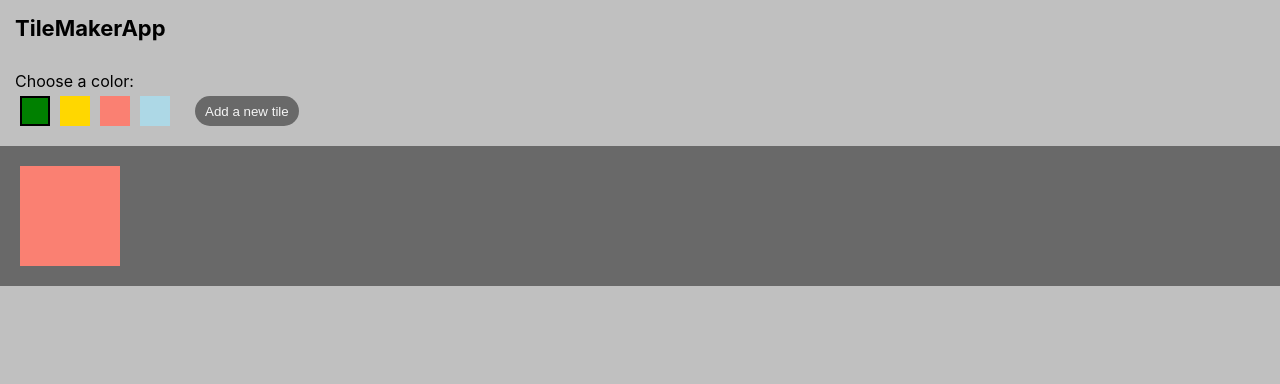
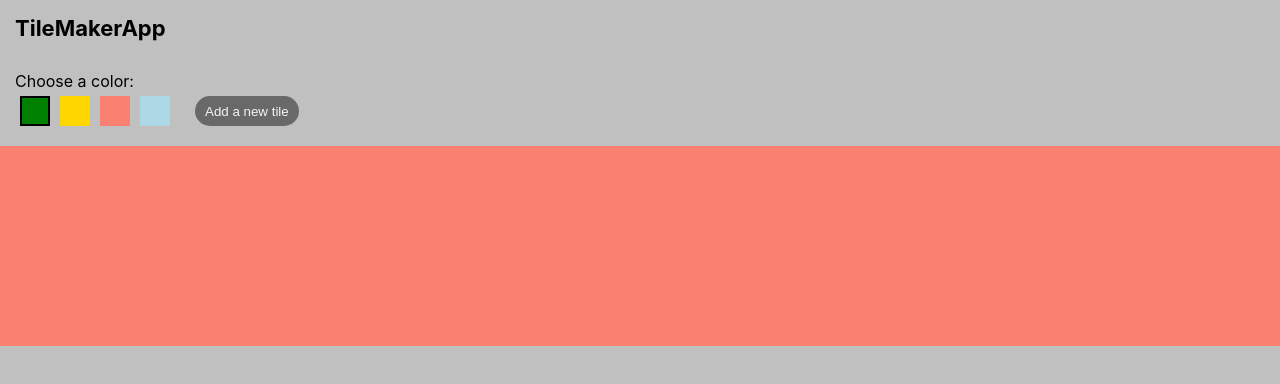
Before and after one commit to DavidSandor/reactTileMakerApp, a React (Create React App) app: page / in a window 1280 px wide. Shown: the top 384 px of the page. Built offline with nearby package versions, Linux system fonts and the light colour scheme.

Commit message:
Tile stretch logic update

```diff
--- a/src/Components/Tile.js
+++ b/src/Components/Tile.js
@@ -4,10 +4,9 @@ const tile = (input) => {
 
     const tileStyle = {
         backgroundColor: input.color,
-        width: '100px',
-        height: '100px',
-        float: 'left',
-        margin: '5px'
+        width: input.width,
+        height: '200px',
+        float: 'left'
     }
 
     return <div style={tileStyle}></div>;
--- a/src/Containers/TileContainer.js
+++ b/src/Containers/TileContainer.js
@@ -25,14 +25,18 @@ class TileContainer extends Component {
       })
     }
 
+    stretchedTileWidth(tile){
+      const tileWidth = 1 / this.state.tiles.length * 100;
+      return tileWidth + '%';
+    }
+
     render() {
 
-      const tilesToRender = this.state.tiles.map((tile) => <Tile key={tile.color} color={tile.color}></Tile>)
+      const tilesToRender = this.state.tiles.map((tile) => <Tile key={tile.color} color={tile.color} width={this.stretchedTileWidth(tile)}></Tile>)
 
       const tileContainerStyle = {
         backgroundColor: 'DimGray',
         width: '100%',
-        padding: '15px',
         overflow: 'auto'
       }
 
```
